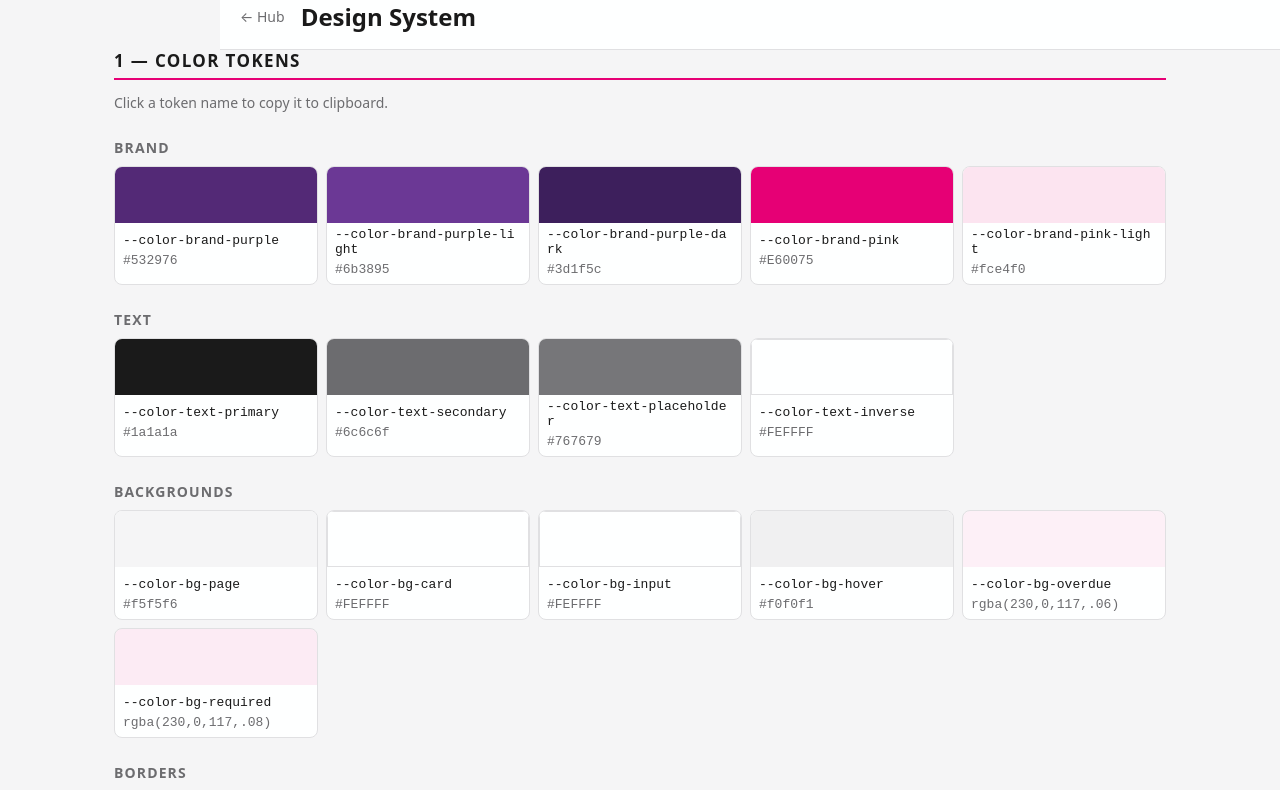
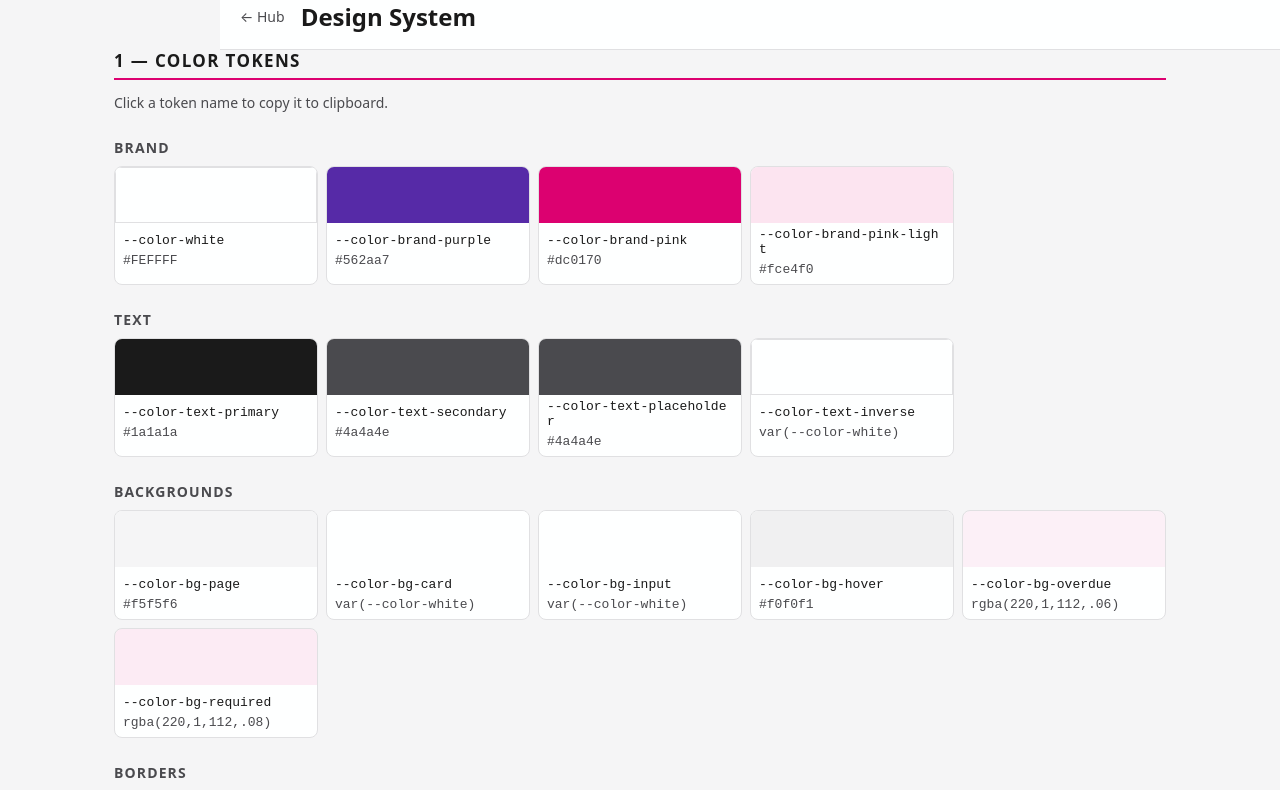
Before and after one commit to oliver-chase/oliver-app, a Next.js app: page /design-system in a window 1280 px wide. Shown: the top 790 px of the page. Built offline with nearby package versions, Linux system fonts and the light colour scheme.

Commit message:
refactor(tokens): consolidate to 1 purple (#562aa7), 1 gray (#4a4a4e), 1 pink (#dc0170), 1 white

```diff
--- a/src/app/components-base.css
+++ b/src/app/components-base.css
@@ -47,14 +47,14 @@
   color: var(--color-text-inverse);
   border-color: var(--color-brand-pink);
 }
-.btn-primary:hover:not(:disabled) { background: var(--color-brand-purple-dark); border-color: var(--color-brand-purple-dark); }
+.btn-primary:hover:not(:disabled) { background: var(--color-brand-purple); border-color: var(--color-brand-purple); }
 
 .btn-secondary {
   background: var(--color-brand-purple);
   color: var(--color-text-inverse);
   border-color: var(--color-brand-purple);
 }
-.btn-secondary:hover:not(:disabled) { background: var(--color-brand-purple-light); border-color: var(--color-brand-purple-light); }
+.btn-secondary:hover:not(:disabled) { background: var(--color-brand-purple); border-color: var(--color-brand-purple); }
 
 .btn-ghost {
   background: transparent;
--- a/src/app/design-system/page.tsx
+++ b/src/app/design-system/page.tsx
@@ -33,47 +33,46 @@ const COLOR_GROUPS = [
   {
     group: 'Brand',
     tokens: [
-      { name: '--color-brand-purple',       value: '#532976' },
-      { name: '--color-brand-purple-light', value: '#6b3895' },
-      { name: '--color-brand-purple-dark',  value: '#3d1f5c' },
-      { name: '--color-brand-pink',         value: '#E60075' },
-      { name: '--color-brand-pink-light',   value: '#fce4f0' },
+      { name: '--color-white',            value: '#FEFFFF' },
+      { name: '--color-brand-purple',     value: '#562aa7' },
+      { name: '--color-brand-pink',       value: '#dc0170' },
+      { name: '--color-brand-pink-light', value: '#fce4f0' },
     ],
   },
   {
     group: 'Text',
     tokens: [
       { name: '--color-text-primary',     value: '#1a1a1a' },
-      { name: '--color-text-secondary',   value: '#6c6c6f' },
-      { name: '--color-text-placeholder', value: '#767679' },
-      { name: '--color-text-inverse',     value: '#FEFFFF' },
+      { name: '--color-text-secondary',   value: '#4a4a4e' },
+      { name: '--color-text-placeholder', value: '#4a4a4e' },
+      { name: '--color-text-inverse',     value: 'var(--color-white)' },
     ],
   },
   {
     group: 'Backgrounds',
     tokens: [
       { name: '--color-bg-page',     value: '#f5f5f6' },
-      { name: '--color-bg-card',     value: '#FEFFFF' },
-      { name: '--color-bg-input',    value: '#FEFFFF' },
+      { name: '--color-bg-card',     value: 'var(--color-white)' },
+      { name: '--color-bg-input',    value: 'var(--color-white)' },
       { name: '--color-bg-hover',    value: '#f0f0f1' },
-      { name: '--color-bg-overdue',  value: 'rgba(230,0,117,.06)' },
-      { name: '--color-bg-required', value: 'rgba(230,0,117,.08)' },
+      { name: '--color-bg-overdue',  value: 'rgba(220,1,112,.06)' },
+      { name: '--color-bg-required', value: 'rgba(220,1,112,.08)' },
     ],
   },
   {
     group: 'Borders',
     tokens: [
       { name: '--color-border',        value: '#e0e0e2' },
-      { name: '--color-border-focus',  value: '#E60075' },
-      { name: '--color-border-dashed', value: '#E60075' },
+      { name: '--color-border-focus',  value: '#dc0170' },
+      { name: '--color-border-dashed', value: '#dc0170' },
     ],
   },
   {
     group: 'Sentiment',
     tokens: [
-      { name: '--color-sentiment-champion',     value: '#532976' },
+      { name: '--color-sentiment-champion',     value: '#562aa7' },
       { name: '--color-sentiment-champion-bg',  value: '#efe7f5' },
-      { name: '--color-sentiment-supporter',    value: '#532976' },
+      { name: '--color-sentiment-supporter',    value: '#562aa7' },
       { name: '--color-sentiment-supporter-bg', value: '#fce4f0' },
       { name: '--color-sentiment-neutral',      value: '#5a5a5d' },
       { name: '--color-sentiment-neutral-bg',   value: '#f5f5f6' },
@@ -86,20 +85,20 @@ const COLOR_GROUPS = [
   {
     group: 'Status',
     tokens: [
-      { name: '--color-status-active',          value: '#532976' },
+      { name: '--color-status-active',          value: '#562aa7' },
       { name: '--color-status-active-bg',       value: '#ece3f3' },
       { name: '--color-status-complete',        value: '#5a5a5d' },
       { name: '--color-status-complete-bg',     value: '#f5f5f6' },
-      { name: '--color-status-open',            value: '#532976' },
+      { name: '--color-status-open',            value: '#562aa7' },
       { name: '--color-status-open-bg',         value: '#ebe3f2' },
       { name: '--color-status-lost',            value: '#5a5a5d' },
       { name: '--color-status-lost-bg',         value: '#f5f5f6' },
       { name: '--color-status-identified',      value: '#5a5a5d' },
       { name: '--color-status-identified-bg',   value: '#f5f5f6' },
-      { name: '--color-status-pursuing',        value: '#532976' },
+      { name: '--color-status-pursuing',        value: '#562aa7' },
       { name: '--color-status-pursuing-bg',     value: '#fce4f0' },
-      { name: '--color-status-won',             value: '#FEFFFF' },
-      { name: '--color-status-won-bg',          value: '#532976' },
+      { name: '--color-status-won',             value: 'var(--color-white)' },
+      { name: '--color-status-won-bg',          value: '#562aa7' },
       { name: '--color-status-success',         value: '#065f46' },
       { name: '--color-status-success-bg',      value: '#d1fae5' },
     ],
@@ -116,9 +115,9 @@ const COLOR_GROUPS = [
   {
     group: 'Navigation',
     tokens: [
-      { name: '--color-nav-bg',           value: '#532976' },
-      { name: '--color-nav-bg-deep',      value: '#3d1f5c' },
-      { name: '--color-nav-text',         value: '#FEFFFF' },
+      { name: '--color-nav-bg',           value: '#562aa7' },
+      { name: '--color-nav-bg-deep',      value: '#562aa7' },
+      { name: '--color-nav-text',         value: 'var(--color-white)' },
       { name: '--color-nav-text-muted',   value: 'rgba(254,255,255,.7)' },
       { name: '--color-nav-text-faint',   value: 'rgba(254,255,255,.4)' },
       { name: '--color-nav-accent',       value: '#E60075' },
@@ -136,7 +135,7 @@ const COLOR_GROUPS = [
       { name: '--color-red-light',   value: '#fdecea' },
       { name: '--color-blue',        value: '#1a6fb5' },
       { name: '--color-blue-light',  value: '#e8f2fc' },
-      { name: '--color-chart-bar',   value: 'rgba(83,41,118,.25)' },
+      { name: '--color-chart-bar',   value: 'rgba(86,42,167,.25)' },
     ],
   },
 ]
--- a/src/app/hr/hr.css
+++ b/src/app/hr/hr.css
@@ -3,7 +3,7 @@
    Sidebar uses .app-sidebar from components.css (purple, canonical).
    :root override adjusts --bg and secondary text colors for HR's lighter content area. */
 
-:root{--bg:var(--surface2);--text2:#6b6a65;--text3:#767679}
+:root{--bg:var(--surface2);--text2:#6b6a65;--text3:var(--color-text-placeholder)}
 html,body{background:var(--bg);color:var(--text)}
 /* .app-sidebar provided by components.css — purple, fixed, 220px */
 .main{margin-left:var(--sidebar-w);display:flex;flex-direction:column;min-height:100vh}
--- a/src/app/hub.module.css
+++ b/src/app/hub.module.css
@@ -60,7 +60,7 @@ body {
 }
 
 .card:hover {
-  background: var(--color-brand-purple-light);
+  background: var(--color-brand-purple);
   border-color: var(--color-overlay-border);
   transform: var(--transform-lift);
 }
--- a/src/app/login/login.module.css
+++ b/src/app/login/login.module.css
@@ -51,7 +51,7 @@
 }
 
 .msBtn:hover:not(:disabled) {
-  background: var(--color-brand-purple-light);
+  background: var(--color-brand-purple);
   border-color: var(--color-overlay-border);
 }
 
--- a/src/app/tokens.css
+++ b/src/app/tokens.css
@@ -2,67 +2,61 @@
  * CANONICAL TOKEN FILE — oliver-app Next.js rewrite
  * Use semantic names (--color-*, --font-size-*, --spacing-*) in all new components.
  * Legacy aliases at bottom are for backward compatibility only — do not use in new code.
- * ⚠ --color-brand-primary and --color-focus-ring are stubs — verify before shipping chatbot.
  */
 
 :root {
 
   /* ── Brand colors ─────────────────────────────────────────────────────── */
-  --color-brand-purple:       #532976; /* on #fff = 7.6:1 ✅ */
-  --color-brand-purple-light: #6b3895; /* hover states; 4.8:1 on #fff ✅ */
-  --color-brand-purple-dark:  #3d1f5c;
-  --color-brand-pink:         #E60075; /* 4.45:1 on #fff — non-text use only */
-  --color-brand-pink-light:   #fce4f0;
-
-  /* ⚠ stubs — referenced in chatbot.css but never defined in source */
-  --color-brand-primary: #E60075;
-  --color-focus-ring:    rgba(230,0,117,.15);
+  --color-white:       #FEFFFF;
+  --color-brand-purple: #562aa7;
+  --color-brand-pink:   #dc0170;
+  --color-brand-pink-light: #fce4f0;
 
   /* ── Text ─────────────────────────────────────────────────────────────── */
-  --color-text-primary:     #1a1a1a; /* on #fff = 16.1:1 ✅ */
-  --color-text-secondary:   #6c6c6f; /* 5.69:1 ✅ */
-  --color-text-placeholder: #767679; /* 4.89:1 ✅ */
-  --color-text-inverse:     #FEFFFF; /* on --color-brand-purple = 15.8:1 ✅ */
+  --color-text-primary:     #1a1a1a;
+  --color-text-secondary:   #4a4a4e;
+  --color-text-placeholder: #4a4a4e;
+  --color-text-inverse:     var(--color-white);
 
   /* ── Backgrounds ─────────────────────────────────────────────────────── */
   --color-bg-page:  #f5f5f6;
-  --color-bg-card:  #FEFFFF;
-  --color-bg-input: #FEFFFF;
+  --color-bg-card:  var(--color-white);
+  --color-bg-input: var(--color-white);
   --color-bg-hover: #f0f0f1;
 
   /* ── Borders ─────────────────────────────────────────────────────────── */
   --color-border:        #e0e0e2;
-  --color-border-focus:  #E60075;
-  --color-border-dashed: #E60075;
+  --color-border-focus:  var(--color-brand-pink);
+  --color-border-dashed: var(--color-brand-pink);
 
-  /* ── Sentiment pills — fg/bg pairs verified ≥4.5:1 ──────────────────── */
-  --color-sentiment-champion:     #532976; /* on champion-bg = 7.8:1 ✅ */
+  /* ── Sentiment pills — fg/bg pairs ──────────────────────────────────── */
+  --color-sentiment-champion:     var(--color-brand-purple);
   --color-sentiment-champion-bg:  #efe7f5;
-  --color-sentiment-supporter:    #532976; /* on supporter-bg = 7.5:1 ✅ */
+  --color-sentiment-supporter:    var(--color-brand-purple);
   --color-sentiment-supporter-bg: #fce4f0;
-  --color-sentiment-neutral:      #5a5a5d; /* on neutral-bg = 7.0:1 ✅ */
+  --color-sentiment-neutral:      #5a5a5d;
   --color-sentiment-neutral-bg:   #f5f5f6;
-  --color-sentiment-detractor:    #a12e22; /* on detractor-bg = 5.6:1 ✅ */
+  --color-sentiment-detractor:    #a12e22;
   --color-sentiment-detractor-bg: #fdecea;
   --color-sentiment-unknown:      #5a5a5d;
   --color-sentiment-unknown-bg:   #f5f5f6;
 
-  /* ── Status badges — fg/bg pairs verified ≥4.5:1 ────────────────────── */
-  --color-status-active:        #532976; /* on active-bg = 7.1:1 ✅ */
+  /* ── Status badges — fg/bg pairs ────────────────────────────────────── */
+  --color-status-active:        var(--color-brand-purple);
   --color-status-active-bg:     #ece3f3;
-  --color-status-complete:      #5a5a5d; /* on surface2 = 7.0:1 ✅ */
+  --color-status-complete:      #5a5a5d;
   --color-status-complete-bg:   #f5f5f6;
-  --color-status-open:          #532976; /* on open-bg = 7.4:1 ✅ */
+  --color-status-open:          var(--color-brand-purple);
   --color-status-open-bg:       #ebe3f2;
   --color-status-lost:          #5a5a5d;
   --color-status-lost-bg:       #f5f5f6;
   --color-status-identified:    #5a5a5d;
   --color-status-identified-bg: #f5f5f6;
-  --color-status-pursuing:      #532976; /* on pursuing-bg = 7.5:1 ✅ */
+  --color-status-pursuing:      var(--color-brand-purple);
   --color-status-pursuing-bg:   #fce4f0;
-  --color-status-won:           #FEFFFF; /* on won-bg = 15.8:1 ✅ */
-  --color-status-won-bg:        #532976;
-  --color-status-success:       #065f46; /* on success-bg = 5.8:1 ✅ */
+  --color-status-won:           var(--color-white);
+  --color-status-won-bg:        var(--color-brand-purple);
+  --color-status-success:       #065f46;
   --color-status-success-bg:    #d1fae5;
 
   /* ── Account tier — left border indicators ───────────────────────────── */
@@ -72,10 +66,10 @@
   --color-tier-at-risk:     #c0392b;
 
   /* ── Navigation (dark sidebar/topbar) ────────────────────────────────── */
-  --color-nav-bg:           #532976;
-  --color-nav-bg-deep:      #3d1f5c;
+  --color-nav-bg:           var(--color-brand-purple);
+  --color-nav-bg-deep:      var(--color-brand-purple);
   --color-nav-border:       rgba(255,255,255,.12);
-  --color-nav-text:         #FEFFFF;
+  --color-nav-text:         var(--color-white);
   --color-nav-text-muted:   rgba(254,255,255,.7);
   --color-nav-text-faint:   rgba(254,255,255,.4);
   --color-nav-accent:       var(--color-brand-pink);
@@ -86,10 +80,10 @@
   --color-overlay-border: rgba(255,255,255,.18);
 
   /* ── Functional colors ───────────────────────────────────────────────── */
-  --color-bg-overdue:       rgba(230,0,117,.06);   /* action row overdue tint */
-  --color-bg-required:      rgba(230,0,117,.08);   /* inline required-field tint */
-  --color-chart-bar:        rgba(83,41,118,.25);   /* revenue chart projected bar */
-  --color-bg-sidebar-focus: rgba(255,255,255,.15); /* editable on dark sidebar */
+  --color-bg-overdue:       rgba(220,1,112,.06);
+  --color-bg-required:      rgba(220,1,112,.08);
+  --color-chart-bar:        rgba(86,42,167,.25);
+  --color-bg-sidebar-focus: rgba(255,255,255,.15);
 
   /* ── Status colors (non-badge) ───────────────────────────────────────── */
   --color-green:       #1a9c6e;
@@ -101,15 +95,10 @@
   --color-blue:        #1a6fb5;
   --color-blue-light:  #e8f2fc;
 
-  /* Note: --color-amber, --color-green, --color-red defined above as direct values.
-     Legacy aliases --amber, --green, --red below map to these same values. */
-
   /* ── Typography ──────────────────────────────────────────────────────── */
   --font-family-base: 'Aptos', system-ui, -apple-system, sans-serif;
   --font-family-mono: 'DM Mono', ui-monospace, monospace;
 
-  /* xs (13px) is the minimum permitted size — labels and metadata only.
-     WCAG small-text threshold: 14px normal / 18.66px bold. */
   --font-size-3xs:     9px;
   --font-size-2xs:     11px;
   --font-size-xs:      13px;
@@ -189,10 +178,10 @@
   --filterbar-h: 52px;
 
   /* ── Accessibility ───────────────────────────────────────────────────── */
-  --touch-target: 44px; /* WCAG 2.5.5 AAA; iOS/Android guideline */
+  --touch-target: 44px;
 
   /* ── Component tokens ────────────────────────────────────────────────── */
-  --chip-bg:                     rgba(83,41,118,0.1);
+  --chip-bg:                     rgba(86,42,167,0.1);
   --chip-padding-y:              2px;
   --sync-dot-size:               7px;
   --avatar-size:                 34px;
@@ -205,7 +194,7 @@
   --editable-padding:            1px 3px;
   --editable-radius:             var(--radius-sm);
   --inline-form-padding:         14px 16px;
-  --notes-clamp-height:          36px; /* ~2 lines at 14px/1.4 */
+  --notes-clamp-height:          36px;
   --hub-card-max-w:              420px;
   --hub-top-offset:              22vh;
   --hub-top-offset-sm:           16vh;
@@ -221,7 +210,7 @@
   /* ── LEGACY ALIASES — do not use in new components ───────────────────── */
   --font:         var(--font-family-base);
   --mono:         var(--font-family-mono);
-  --white:        var(--color-text-inverse);
+  --white:        var(--color-white);
   --pink:         var(--color-brand-pink);
   --purple:       var(--color-brand-purple);
   --border:       var(--color-border);
@@ -232,12 +221,11 @@
   --accent-light: var(--color-brand-pink-light);
   --accent-text:  var(--color-brand-purple);
   --radius:       var(--radius-md);
-  /* additional legacy names used across accounts.css / hr.css */
   --gray-light:  #8c8c8f;
   --bg:          var(--color-bg-card);
   --border2:     #d0d0d3;
   --text2:       #797979;
-  --text3:       #767679;
+  --text3:       var(--color-text-placeholder);
   --accent:      var(--color-brand-pink);
   --green:       var(--color-green);
   --green-light: var(--color-green-light);
@@ -255,4 +243,8 @@
   --hub-text3:   var(--color-nav-text-faint);
   --hub-accent:  var(--color-brand-pink);
 
+  /* stubs — referenced in chatbot.css */
+  --color-brand-primary: var(--color-brand-pink);
+  --color-focus-ring:    rgba(220,1,112,.15);
+
 }
--- a/src/components/admin/TokenEditor.tsx
+++ b/src/components/admin/TokenEditor.tsx
@@ -7,8 +7,6 @@ import styles from './admin.module.css'
 // Token categories surfaced from tokens.css
 const BASE_TOKENS: { name: string; category: string }[] = [
   { name: '--color-brand-purple', category: 'brand' },
-  { name: '--color-brand-purple-light', category: 'brand' },
-  { name: '--color-brand-purple-dark', category: 'brand' },
   { name: '--color-brand-pink', category: 'brand' },
   { name: '--color-brand-pink-light', category: 'brand' },
   { name: '--color-text-primary', category: 'text' },
--- a/src/components/hub/ModuleCard.module.css
+++ b/src/components/hub/ModuleCard.module.css
@@ -11,7 +11,7 @@
 }
 
 .card:hover {
-  background: var(--color-brand-purple-light);
+  background: var(--color-brand-purple);
   border-color: var(--color-overlay-border);
   transform: translateY(-1px);
 }
```
Also changed, not shown: src/components/accounts/ExportPanel.tsx (+9 -9 lines), src/components/accounts/OverviewSection.tsx (+4 -4 lines).
